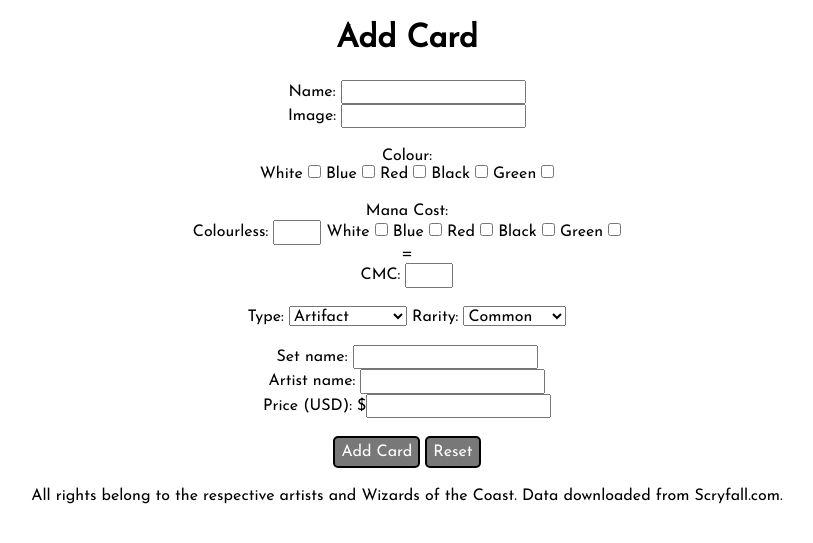
After one commit to bnjn/mtg-collector-app, a PHP site: page /php/addcard.php in a window 1280 px wide. The commit adds this page. Shown: the top 543 px of the page, without its empty margins (233-1046 px from the left). Run offline with PHP 8.4, Linux system fonts and the light colour scheme.

Commit message:
add card form and var declares

```diff
--- a/css/style.css
+++ b/css/style.css
@@ -34,8 +34,8 @@
     font-family: 'Josefin Sans', "Droid Sans Mono", monospace;
 }
 
-.cmcinput {
-    width: 6rem;
+.numinput {
+    width: 3rem;
 }
 
 .button {
@@ -52,6 +52,6 @@
     color: #000000;
 }
 
-header h1, header form, footer {
+header h1, form, footer {
     text-align: center;
 }
--- a/index.php
+++ b/index.php
@@ -17,7 +17,9 @@
     <body>
     <header>
     <h1>Magic: The Gathering Collection</h1>
-    <?php displayForm(); ?>
+    <?php displayFilterForm(); ?>
+            <button class="button" type="button" onclick="location.href='php/addcard.php'">Add Card</button>
+        </form>
     </header>
     <main>
         <div class="card-container">
--- /dev/null
+++ b/php/addcard.php
@@ -0,0 +1,31 @@
+<?php
+    require_once 'db.php';
+    require_once 'form.php';
+?>
+
+<!DOCTYPE html>
+<html lang="en">
+<head>
+    <title>Add Card</title>
+    <link rel='stylesheet' href='../css/normalize.css'>
+    <link rel='stylesheet' href='../css/style.css'>
+    <meta name='viewport' content='width=device-width, initial-scale=1.0'>
+    <link rel="preconnect" href="https://fonts.googleapis.com">
+    <link rel="preconnect" href="https://fonts.gstatic.com" crossorigin>
+    <link href="https://fonts.googleapis.com/css2?family=Josefin+Sans&display=swap" rel="stylesheet">
+</head>
+<body>
+<header>
+    <h1>Add Card</h1>
+</header>
+<main>
+    <div class="add-card-form">
+        <?php displayAddCardForm(); ?>
+    </div>
+</main>
+<br>
+<footer>
+    All rights belong to the respective artists and Wizards of the Coast. Data downloaded from Scryfall.com.
+</footer>
+</body>
+</html>
--- a/php/form.php
+++ b/php/form.php
@@ -1,9 +1,9 @@
 <?php
-    function displayForm() {
+    function displayFilterForm() {
         echo '<form name=filter action=""  method="post">
                 <div>
                       <label for="cmc">CMC: </label>
-                      <input class="cmcinput" name="cmc" type="number">
+                      <input class="numinput" name="cmc" type="number">
                       <label for="showall">Show All:</label>
                       <input type="hidden" name="showall" value="0">
                       <input type="checkbox" name="showall" value="1">
@@ -20,7 +20,89 @@
                       <input type="hidden" name="ascend" value="DESC">
                       <input type="checkbox" name="ascend" value="ASC">
                 </div>
-                      <button class="button" type="submit">Filter</button>
-                      <button class="button" type="button">Add Card</button>
-               </form>';
+                      <button class="button" type="submit">Filter</button>';
     }
+
+    function displayAddCardForm() {
+        echo '<form name=filter action="dbadd.php"  method="post">
+                    <div>
+                          <label for="name">Name: </label>
+                          <input type="text" name="name">
+                          <br>
+                          <label for="imgurl">Image: </label>
+                          <input type="url" name="imgurl">
+                    </div>
+                    <br>
+                    <div>
+                          Colour:
+                          <br>
+                          <label for="cardcolor[]">White</label>
+                          <input type="checkbox" name="cardcolor[]" value="W">
+                          <label for="cardcolor[]">Blue</label>
+                          <input type="checkbox" name="cardcolor[]" value="U">
+                          <label for="cardcolor[]">Red</label>
+                          <input type="checkbox" name="cardcolor[]" value="R">
+                          <label for="cardcolor[]">Black</label>
+                          <input type="checkbox" name="cardcolor[]" value="B">
+                          <label for="cardcolor[]">Green</label>
+                          <input type="checkbox" name="cardcolor[]" value="G">
+                    </div>
+                    <br>
+                    <div>
+                          Mana Cost:
+                          <br>
+                          <label for="manacost[]">Colourless: </label>
+                          <input class="numinput" name="manacost[]" type="number">
+                          <label for="manacost[]">White</label>
+                          <input type="checkbox" name="manacost[]" value="W">
+                          <label for="manacost[]">Blue</label>
+                          <input type="checkbox" name="manacost[]" value="U">
+                          <label for="manacost[]">Red</label>
+                          <input type="checkbox" name="manacost[]" value="R">
+                          <label for="manacost[]">Black</label>
+                          <input type="checkbox" name="manacost[]" value="B">
+                          <label for="manacost[]">Green</label>
+                          <input type="checkbox" name="manacost[]" value="G">
+                          <br>
+                          =
+                          <br>
+                          <label for="cmc">CMC: </label>
+                          <input class="numinput" name="cmc" type="number">
+                    </div>
+                    <br>
+                    <div>
+                          <label for="type">Type: </label>
+                          <select name="type">
+                            <option value="Artifact">Artifact</option>
+                            <option value="Creature">Creature</option>
+                            <option value="Enchantment">Enchantment</option>
+                            <option value="Instant">Instant</option>
+                            <option value="Land">Land</option>
+                            <option value="Planeswalker">Planeswalker</option>
+                            <option value="Sorcery">Sorcery</option>
+                          </select>
+                          <label for="rarity">Rarity: </label>
+                          <select name="rarity">
+                            <option value="common">Common</option>
+                            <option value="uncommon">Uncommon</option>
+                            <option value="rare">Rare</option>
+                            <option value="mythic">Mythic</option>
+                          </select>
+                    </div>
+                    <br>
+                    <div>
+                          <label for="setname">Set name: </label>
+                          <input type="text" name="setname">
+                          <br>
+                          <label for="artistname">Artist name: </label>
+                          <input type="text" name="artistname">
+                          <br>
+                          <label for="price">Price (USD): </label>
+                          <span>$</span><input name="price" type="number">
+                          <br>
+                    </div>
+                    <br>
+                          <button class="button" type="submit">Add Card</button>
+                          <button class="button" type="reset">Reset</button>
+                   </form>';
+    }
```
Also changed, not shown: php/dbadd.php (added, +23 -0 lines).
